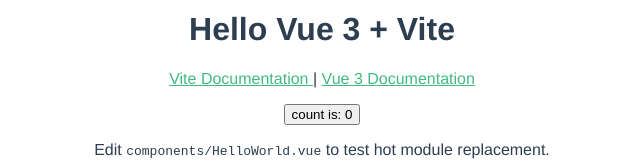
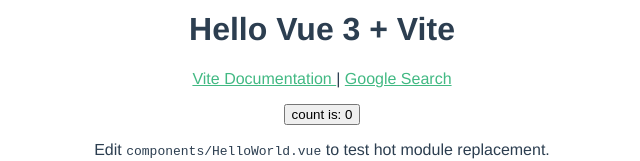
Before and after one commit to oleksiilysenko/bay, a Vue app: page / in a window 1280 px wide. Shown: the part 274-435 px from the top of the page, without its empty margins (318-958 px from the left). Built offline with nearby package versions, Linux system fonts and the light colour scheme.

Commit message:
Update HelloWorld.vue

```diff
--- a/src/components/HelloWorld.vue
+++ b/src/components/HelloWorld.vue
@@ -6,7 +6,7 @@
       Vite Documentation
     </a>
     |
-    <a href="https://v3.vuejs.org/" target="_blank">Vue 3 Documentation</a>
+    <a href="https://google.com/" target="_blank">Google Search</a>
   </p>
 
   <button type="button" @click="state.count++">count is: {{ state.count }}</button>
```
